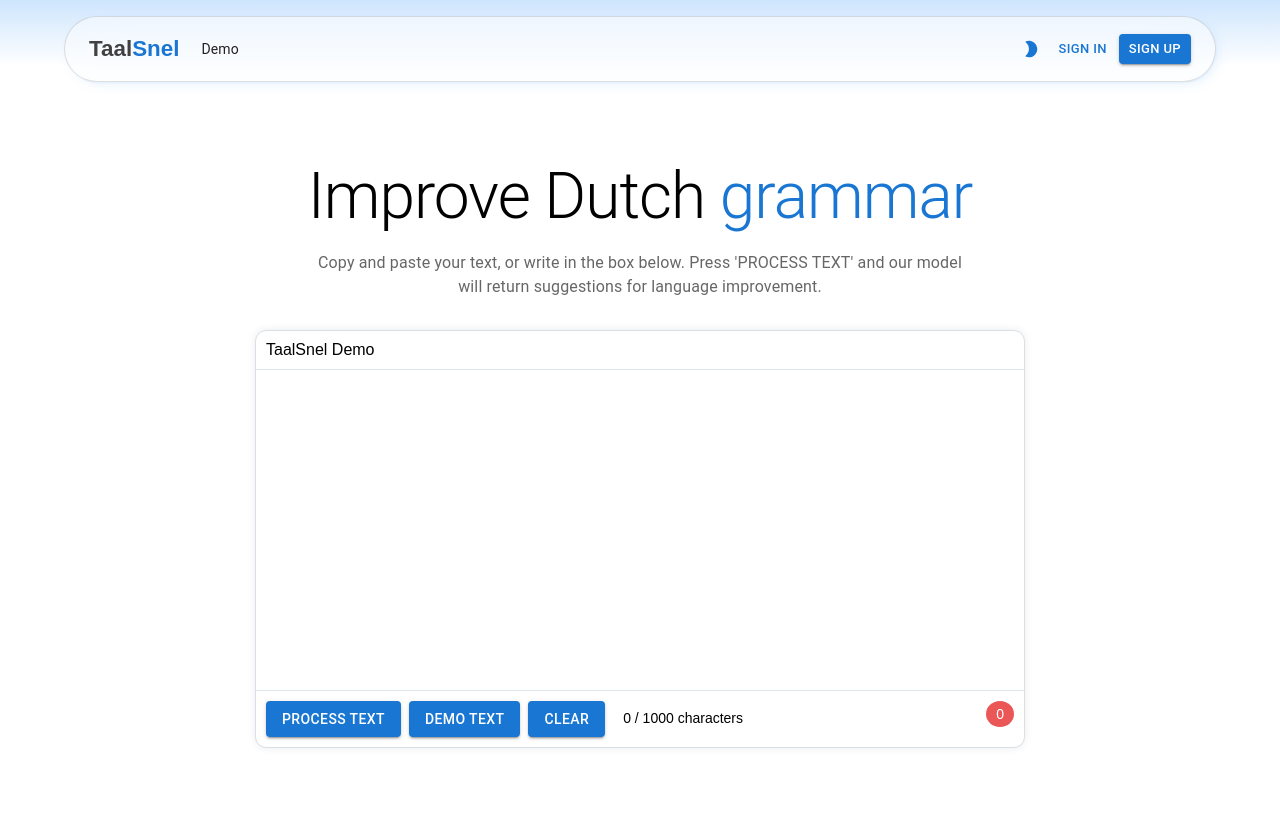
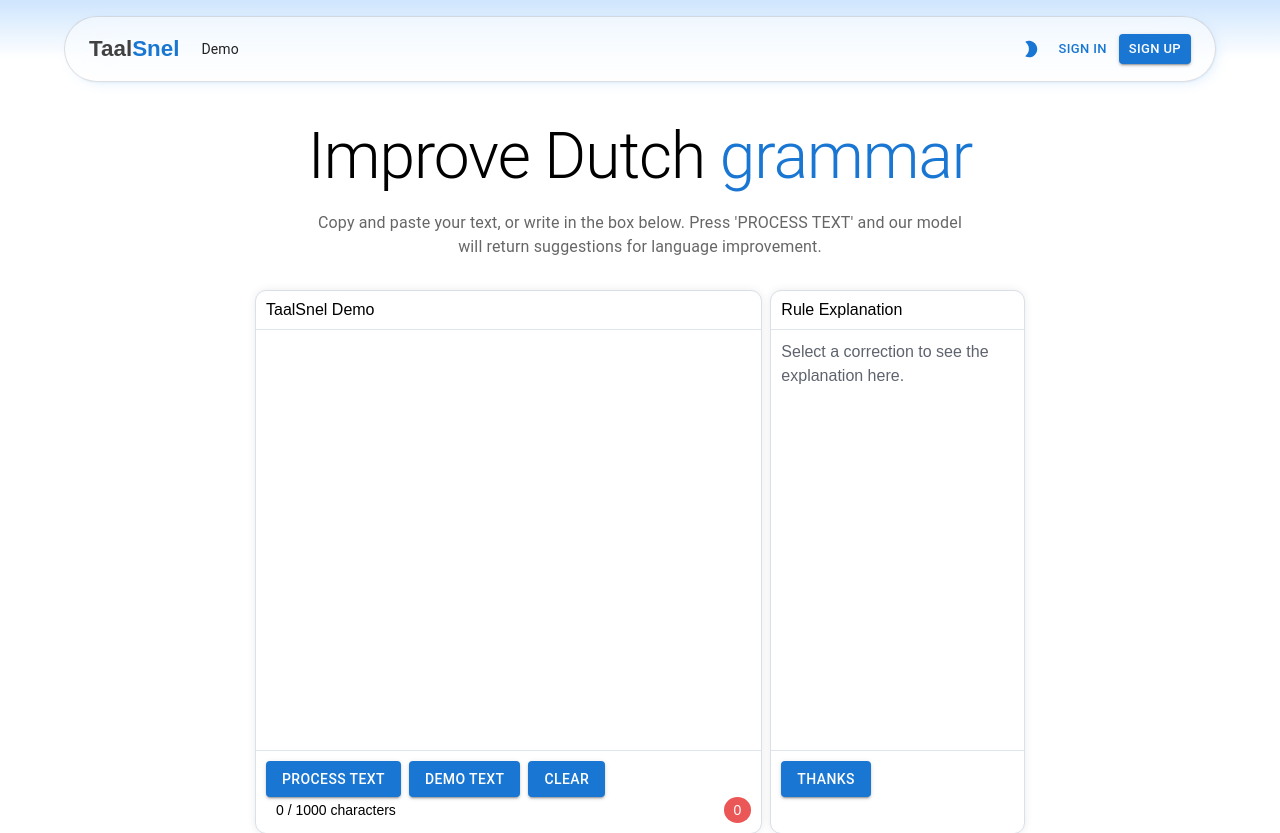
Before and after one commit to yourilammers/TaalSnel2024, a React (Create React App) app: page / in a window 1280 px wide. Before the commit the page ends 800 px from the top, so only its background shows below. Built offline with nearby package versions, Linux system fonts and the light colour scheme; the HTML template or start-up script is replaced by a standard one.

Commit message:
added rule explanation

```diff
--- /dev/null
+++ b/src/App.css
@@ -0,0 +1,19 @@
+/* src/App.css */
+.columns {
+    display: flex;
+    gap: 10px; /* Adds space between the columns */
+    width: 60%; /* Adjust width as needed */
+    margin: 0 auto; /* Center the columns */
+  }
+
+  .frontdemo {
+    flex: 2; /* Makes Frontdemo take up more space */
+    padding: 0px;
+    box-sizing: border-box;
+  }
+
+  .RuleExplanation {
+    flex: 1; /* Makes MistakeExplanation take up less space */
+    padding: 0px;
+    box-sizing: border-box;
+  }
--- a/src/App.js
+++ b/src/App.js
@@ -1,15 +1,30 @@
-import React from 'react';
-import {Hero, Frontdemo} from './components'
+import React, { useRef } from 'react';
+import { Hero, Frontdemo } from './components';
 import AppAppBar from './components/AppAppBar';
-
+import RuleExplanation from './components/RuleExplanation';
+import './App.css';
 
 function App() {
+  const ruleExplanationRef = useRef();
+
+  const handleExplainMistake = (sentence, incorrectWord, correctWord) => {
+    if (ruleExplanationRef.current) {
+      ruleExplanationRef.current.explainMistake(sentence, incorrectWord, correctWord);
+    }
+  };
 
   return (
     <div className="App">
-      <AppAppBar/>
+      <AppAppBar />
       <Hero />
-      <Frontdemo/>
+      <div className="columns">
+        <div className="frontdemo">
+          <Frontdemo onExplainMistake={handleExplainMistake} />
+        </div>
+        <div className="RuleExplanation">
+          <RuleExplanation ref={ruleExplanationRef} />
+        </div>
+      </div>
     </div>
   );
 }
--- a/src/components/Frontdemo.css
+++ b/src/components/Frontdemo.css
@@ -16,8 +16,7 @@
   margin-top: 0px;
   text-align: left;
   align-self: center;
-  min-height: 300px;
-  max-height: 400px;
+height:400px;
   margin: auto;
   resize: none;
   display: block;
@@ -37,7 +36,7 @@
     outline: 1px solid;
     outline-color: rgba(191, 204, 217, 0.5);
     box-shadow: 0 0 12px 8px rgba(156, 204, 252, 0.2);
-    width: 60%;
+    width: 100%;
     margin: 0px auto;
     padding: 0px;
     border-radius: 10px;
--- a/src/components/Frontdemo.js
+++ b/src/components/Frontdemo.js
@@ -1,9 +1,10 @@
+// src/components/Frontdemo.js
 import React, { useState, useRef, useEffect } from 'react';
 import { Box, Button } from '@mui/material';
 import { handleProcessText, pasteDemoText, clearTextField } from './FrontdemoSupport';
-import './Frontdemo.css';  // Import the CSS file
+import './Frontdemo.css';
 
-function Frontdemo() {
+function Frontdemo({ onExplainMistake }) {
   const [text, setText] = useState('');
   const [loading, setLoading] = useState(false);
   const [mistakeCount, setMistakeCount] = useState(0);
@@ -62,7 +63,14 @@
     }
   };
 
+  const findRelevantSentence = (text, word) => {
+    const sentences = text.match(/[^.!?]*[.!?]/g) || [text];
+    return sentences.find(sentence => sentence.includes(word)) || '';
+  };
+
+
   const createTooltipContent = (word) => {
+    const sentence = findRelevantSentence(text, word.w);
     const tooltip = document.createElement('div');
     tooltip.className = 'tooltip';
     tooltip.innerHTML = `
@@ -73,11 +81,13 @@
       </div>
       <div class="tooltip-divider"></div>
       <div class="tooltip-footer">
-        <button>Apply Correction</button>
+        <button class="apply-correction">Apply Correction</button>
+        <button class="explain-mistake">Explain mistake</button>
       </div>
     `;
 
-    tooltip.querySelector('button').onclick = (event) => replaceWord(event, word.w, word.c);
+    tooltip.querySelector('.apply-correction').onclick = (event) => replaceWord(event, word.w, word.c);
+    tooltip.querySelector('.explain-mistake').onclick = (event) => onExplainMistake(sentence, word.w, word.c);
     return tooltip;
   };
 
@@ -114,7 +124,7 @@
       tooltipRef.current.style.display = 'none';
     }
 
-    const tooltip = createTooltipContent(word);
+    const tooltip = createTooltipContent(word, text);
     document.body.appendChild(tooltip);
     tooltipRef.current = tooltip;
     wordRef.current = event.currentTarget;
@@ -126,12 +136,8 @@
   };
 
   return (
-    <Box
-    className = 'demo-box'
-    >
-      <Box
-        className = 'demo-box-header'
-      >
+    <Box className='demo-box'>
+      <Box className='demo-box-header'>
         TaalSnel Demo
       </Box>
       <Box
@@ -142,12 +148,8 @@
         className="editable-content"
         spellCheck="false"
       >
-
-
       </Box>
-      <Box
-        className = 'demo-box-footer'
-      >
+      <Box className='demo-box-footer'>
         <Button
           onClick={() => handleProcessText(text, setLoading, contentDivRef, updateContentDiv)}
           disabled={loading}
@@ -206,5 +208,4 @@
   );
 }
 
-
 export default Frontdemo;
--- a/src/components/FrontdemoSupport.js
+++ b/src/components/FrontdemoSupport.js
@@ -1,4 +1,19 @@
 import axios from 'axios';
+
+// http://localhost:7071/api/ProcessTextFunction
+// https://taalsnel-function-app.azurewebsites.net/api/processtextfunction
+
+// Function to determine the redirect URI based on the current hostname
+const getRedirectUri = () => {
+  const hostname = window.location.hostname;
+  if (hostname === 'localhost' || hostname === '127.0.0.1') {
+    return 'http://localhost:3000/';
+  } else {
+    return 'https://taalsnel-function-app.azurewebsites.net/api/processtextfunction';
+  }
+};
+
+
 
 export const chunkText = (text, batchSize = 3) => {
   const sentences = text.match(/[^.!?]+[.!?]+/g) || [text];
@@ -19,7 +34,7 @@
   const chunks = chunkText(text);
   for (const chunk of chunks) {
     try {
-      const response = await axios.post('https://taalsnel-function-app.azurewebsites.net/api/processtextfunction', { text: chunk });
+      const response = await axios.post(getRedirectUri(), { text: chunk });
       console.log('API Response:', response.data); // Debugging
       updateContentDiv(response.data.correctedText);
     } catch (error) {
--- a/src/components/Hero.js
+++ b/src/components/Hero.js
@@ -24,7 +24,7 @@
           display: 'flex',
           flexDirection: 'column',
           alignItems: 'center',
-          pt: { xs: 14, sm: 20 },
+          pt: { xs: 10, sm: 15 },
           pb: { xs: 0, sm: 0 },
         }}
       >
--- /dev/null
+++ b/src/components/RuleExplanation.css
@@ -0,0 +1,42 @@
+.demo-box{
+    border-radius: 10px;
+    outline: 1px solid;
+    outline-color: rgba(191, 204, 217, 0.5);
+    box-shadow: 0 0 12px 8px rgba(156, 204, 252, 0.2);
+    width: 100%;
+    margin: 0px auto;
+    padding: 0px;
+    border-radius: 10px;
+    box-shadow: 0 0 10px rgba(0, 0, 0, 0.1);
+    background-color: #fff;
+    text-align: center;
+    height:100%;
+}
+
+.demo-box-footer{
+    border-top: 1px solid rgba(191, 204, 217, 0.5);
+    margin-bottom:  0px;
+    font-size: 16px;
+    padding:10px;
+    text-align: left;
+    vertical-align: middle;
+}
+
+.demo-rule-explanation{
+    margin-top: 0px;
+    text-align: left;
+    align-self: center;
+    height:400px;
+    margin: auto;
+    resize: none;
+    display: block;
+    padding: 10px;
+    font-size: 16px;
+    background-size: cover;
+    line-height: 1.5em;
+}
+
+.demo-rule-explanation p{
+margin: 0px 0px;
+color: #5e636e;
+}
--- /dev/null
+++ b/src/components/RuleExplanation.js
@@ -0,0 +1,49 @@
+import React, { useState, forwardRef, useImperativeHandle } from 'react';
+import { Box, Button } from '@mui/material';
+import './RuleExplanation.css';
+
+const RuleExplanation = forwardRef((props, ref) => {
+  const [content, setContent] = useState('<p>Select a correction to see the explanation here.</p>');
+
+  const fetchExplanation = async (sentence, incorrectWord, correctWord) => {
+    try {
+      const response = await fetch('http://localhost:7071/api/ExplainMistakeFunction', {
+        method: 'POST',
+        headers: {
+          'Content-Type': 'application/json',
+        },
+        body: JSON.stringify({ sentence, incorrect_word: incorrectWord, correct_word: correctWord }),
+      });
+
+      const data = await response.json();
+      if (response.ok) {
+        setContent(`<p>${data.explanation}</p>`);
+      } else {
+        setContent(`<p>Error: ${data.error}</p>`);
+      }
+    } catch (error) {
+      setContent(`<p>Request failed: ${error.message}</p>`);
+    }
+  };
+
+  useImperativeHandle(ref, () => ({
+    explainMistake: fetchExplanation,
+  }));
+
+  return (
+    <Box className='demo-box'>
+      <Box className='demo-box-header'>
+        Rule Explanation
+      </Box>
+      <Box className='demo-rule-explanation' sx={{ overflow: 'hidden', overflowY: 'auto', maxHeight: '400px' }} dangerouslySetInnerHTML={{ __html: content }}>
+      </Box>
+      <Box className='demo-box-footer'>
+        <Button variant="contained" sx={{ mr: 1 }}>
+          Thanks
+        </Button>
+      </Box>
+    </Box>
+  );
+});
+
+export default RuleExplanation;
--- a/src/components/index.js
+++ b/src/components/index.js
@@ -1,3 +1,4 @@
 // src/components/index.js
 export { default as Hero } from './Hero';
 export { default as Frontdemo } from './Frontdemo';
+export { default as RuleExplanation } from './RuleExplanation'
```
Also changed, not shown: 1 other file (tests, documents, lock files or other folders).
